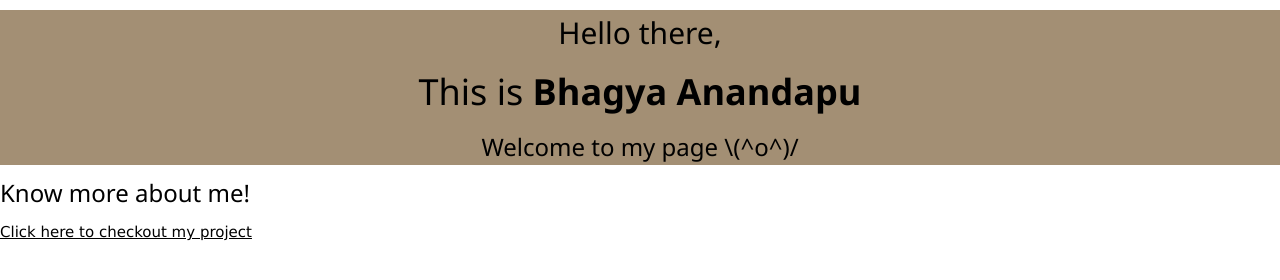
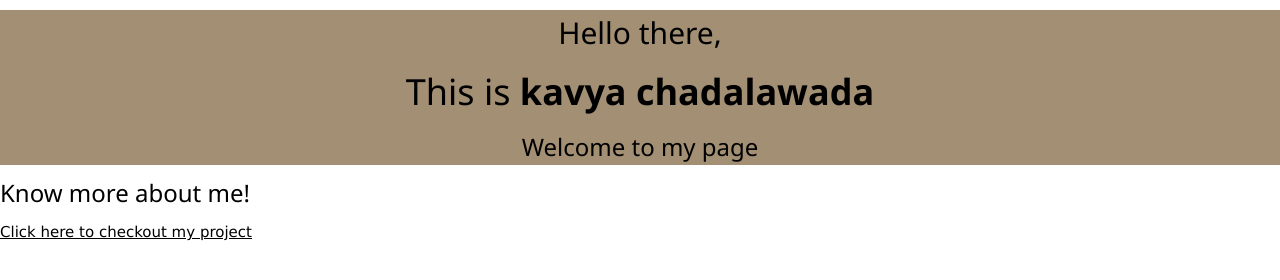
Before and after one commit to chadalawadakavya/martialgame, a plain HTML site: page index.html in a window 1280 px wide. Drawn offline with nearby package versions, Linux system fonts and the light colour scheme.

Commit message:
Update index.html

```diff
--- a/index.html
+++ b/index.html
@@ -14,8 +14,8 @@
     <body>
         <div id="intro">
             <h2>Hello there,</h2>
-        <h1>This is <strong>Bhagya Anandapu</strong></h1>
-        <h3>Welcome to my page \(^o^)/</h3>
+        <h1>This is <strong>kavya chadalawada</strong></h1>
+        <h3>Welcome to my page</h3>
         </div>
         <div>
             <h3>
```
